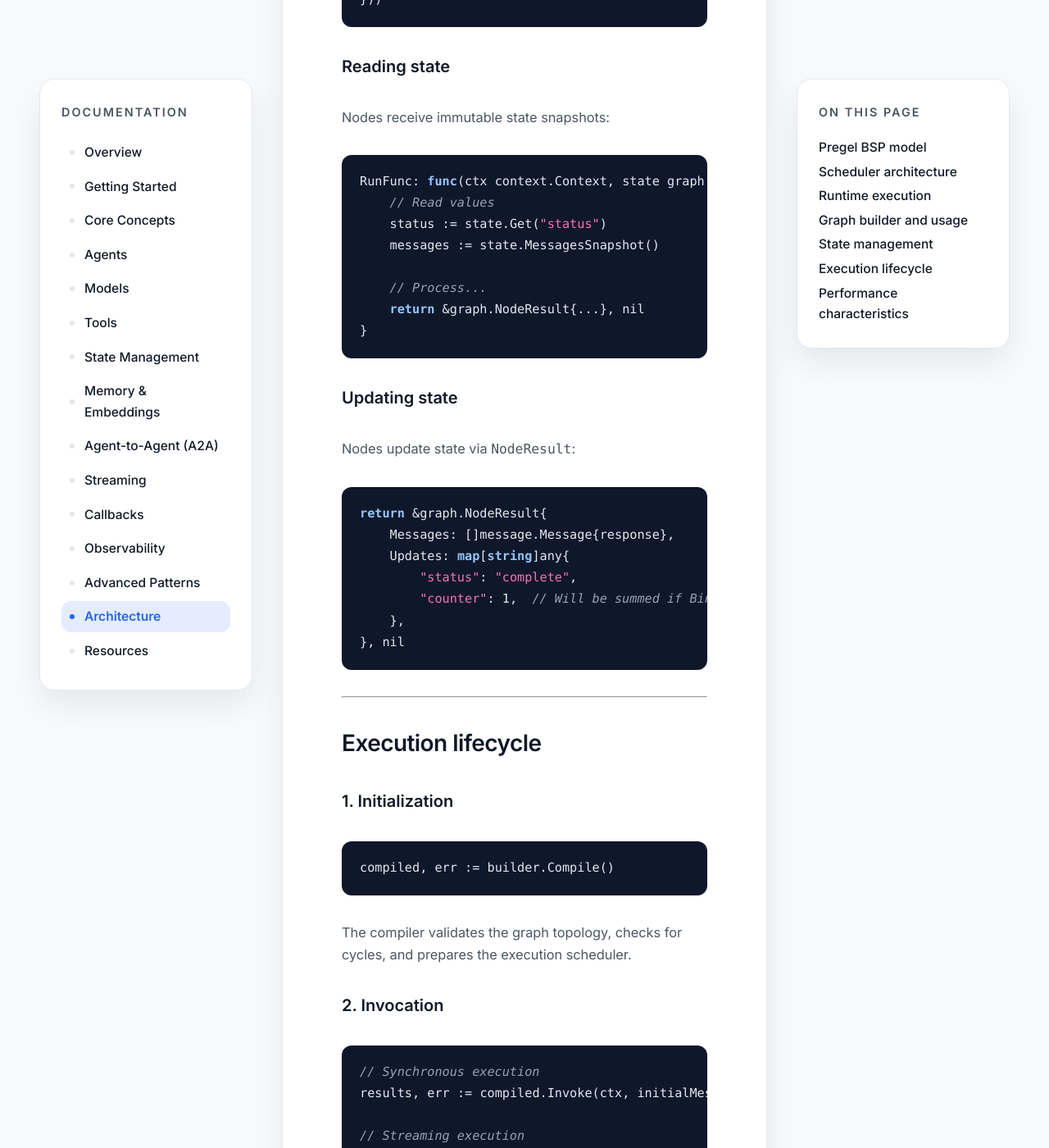
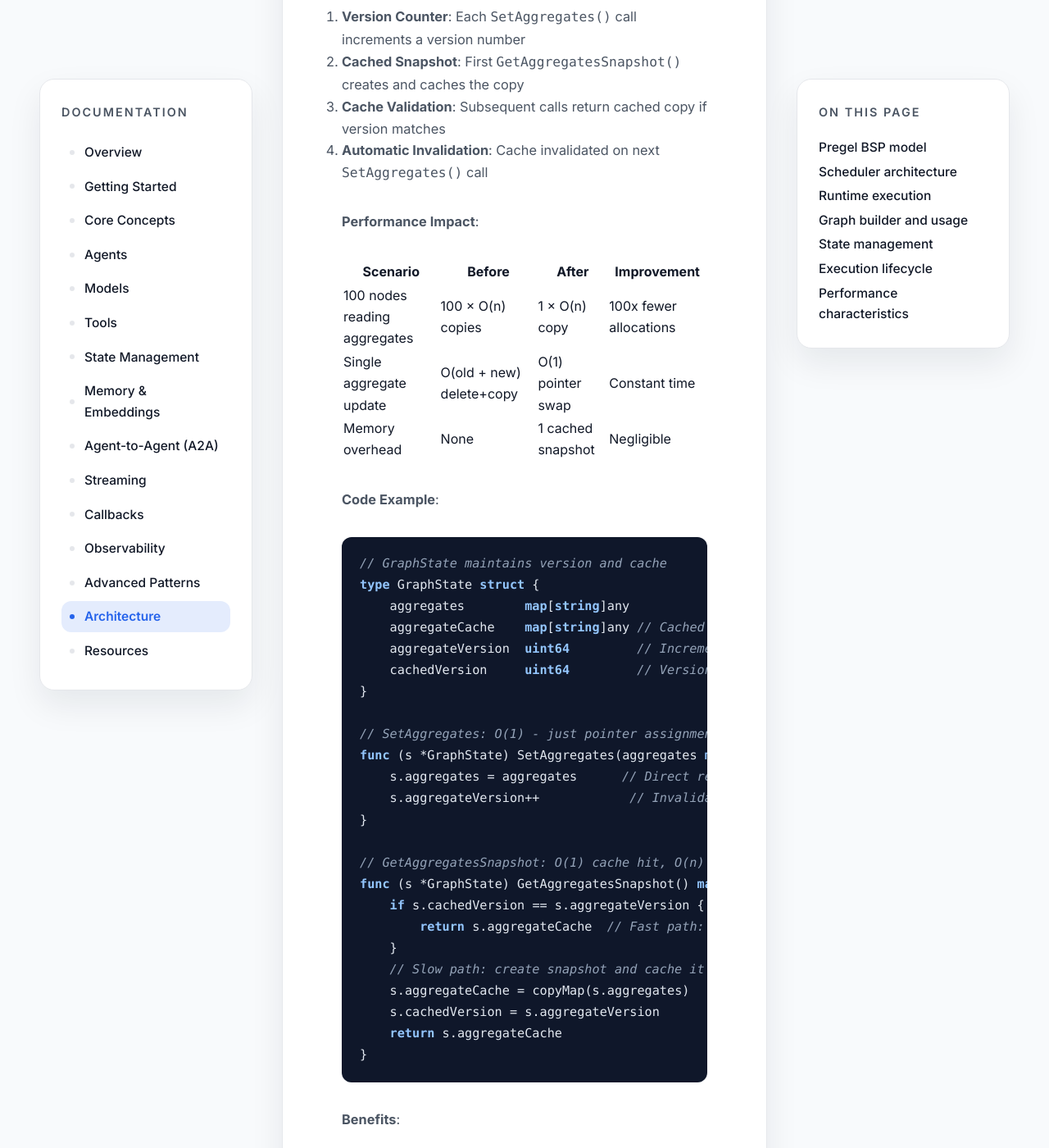
Before and after one commit to hupe1980/agentmesh, a Jekyll site: the page built from docs/architecture.md, in a window 1280 px wide and 1400 px high, scrolled down 28452 px. Shown: the whole window at 82% size. Built offline with Jekyll 4.4.1, drawn with Linux system fonts in a browser that asks for light colours; some of the changed text lies outside the part shown.

Commit message:
feat: Implement lazy copy-on-write caching for aggregate snapshots to optimize performance

````diff
--- a/docs/architecture.md
+++ b/docs/architecture.md
@@ -957,6 +957,68 @@ AgentMesh uses a **hybrid approach** for state updates to support both single-pr
 
 This architecture ensures correctness while optimizing for the common single-process case.
 
+### Aggregate Snapshot Caching (Phase 3 Optimization)
+
+Aggregates are global values computed across all nodes (e.g., sums, averages, max values). Each node can read aggregates from previous supersteps via `StateReader.AggregatesSnapshot()`.
+
+**Problem**: Original implementation copied the entire aggregate map on every snapshot call:
+```go
+// Old: O(n) copy per call
+snapshot := make(map[string]any, len(aggregates))
+for k, v := range aggregates {
+    snapshot[k] = v
+}
+```
+
+**Solution**: Lazy copy-on-write with version tracking:
+
+1. **Version Counter**: Each `SetAggregates()` call increments a version number
+2. **Cached Snapshot**: First `GetAggregatesSnapshot()` creates and caches the copy
+3. **Cache Validation**: Subsequent calls return cached copy if version matches
+4. **Automatic Invalidation**: Cache invalidated on next `SetAggregates()` call
+
+**Performance Impact**:
+
+| Scenario | Before | After | Improvement |
+|----------|--------|-------|-------------|
+| 100 nodes reading aggregates | 100 × O(n) copies | 1 × O(n) copy | 100x fewer allocations |
+| Single aggregate update | O(old + new) delete+copy | O(1) pointer swap | Constant time |
+| Memory overhead | None | 1 cached snapshot | Negligible |
+
+**Code Example**:
+```go
+// GraphState maintains version and cache
+type GraphState struct {
+    aggregates        map[string]any
+    aggregateCache    map[string]any // Cached snapshot
+    aggregateVersion  uint64         // Incremented on update
+    cachedVersion     uint64         // Version of cache
+}
+
+// SetAggregates: O(1) - just pointer assignment
+func (s *GraphState) SetAggregates(aggregates map[string]any) {
+    s.aggregates = aggregates      // Direct replacement
+    s.aggregateVersion++            // Invalidate cache
+}
+
+// GetAggregatesSnapshot: O(1) cache hit, O(n) cache miss
+func (s *GraphState) GetAggregatesSnapshot() map[string]any {
+    if s.cachedVersion == s.aggregateVersion {
+        return s.aggregateCache  // Fast path: return cached copy
+    }
+    // Slow path: create snapshot and cache it
+    s.aggregateCache = copyMap(s.aggregates)
+    s.cachedVersion = s.aggregateVersion
+    return s.aggregateCache
+}
+```
+
+**Benefits**:
+- ✅ Eliminates redundant map allocations (common case: many reads, few writes)
+- ✅ Reduces GC pressure from repeated snapshot copies
+- ✅ Thread-safe with double-checked locking pattern
+- ✅ No breaking changes - transparent optimization
+
 ### Channel types
 
 1. **TopicChannel** – Accumulates messages (append-only list), perfect for conversation history
@@ -1063,13 +1125,14 @@ results := &graph.InvokeResult{
 The graph engine is optimized for low-latency, high-throughput execution:
 
 - **~6μs overhead per node** – Minimal execution overhead from the scheduler
-- **O(1) ready vertex lookup** – Maintained ready queue eliminates O(n) iteration
+- **O(1) ready vertex lookup** – Maintained ready queue eliminates O(n) iteration (Phase 2)
+- **O(1) aggregate updates** – Lazy copy-on-write caching (Phase 3)
 - **Parallel node execution** – Independent nodes run concurrently
 - **Lock splitting** – Reduced contention via channel-specific locks
 - **Efficient checkpointing** – Copy-on-write state snapshots
 - **Configurable workers** – Tune parallelism based on workload
 
-### Scheduler Optimization
+### Scheduler Optimization (Phase 2)
 
 The TopologyScheduler uses a **ready queue** for constant-time vertex lookup:
 
@@ -1084,6 +1147,22 @@ The TopologyScheduler uses a **ready queue** for constant-time vertex lookup:
 - Especially beneficial for iterative algorithms with many supersteps
 - Memory overhead negligible (only ready vertices in queue)
 
+### Aggregate Caching (Phase 3)
+
+Lazy copy-on-write for aggregate snapshots:
+
+| Operation | Previous | Current | Improvement |
+|-----------|----------|---------|-------------|
+| `SetAggregates()` | O(old + new) | O(1) | Pointer assignment |
+| `GetAggregatesSnapshot()` (cached) | O(n) | O(1) | Return cached copy |
+| `GetAggregatesSnapshot()` (miss) | O(n) | O(n) | Same (cache creation) |
+| Memory | O(n) | O(2n) | One cached snapshot |
+
+**Impact**:
+- 100 nodes reading same aggregates: 100x fewer allocations
+- Reduced GC pressure from redundant map copies
+- Especially beneficial when many nodes read aggregates in same superstep
+
 Benchmark results (100,000 iterations):
 
 ```
````
Also changed, not shown: 1 other file.
